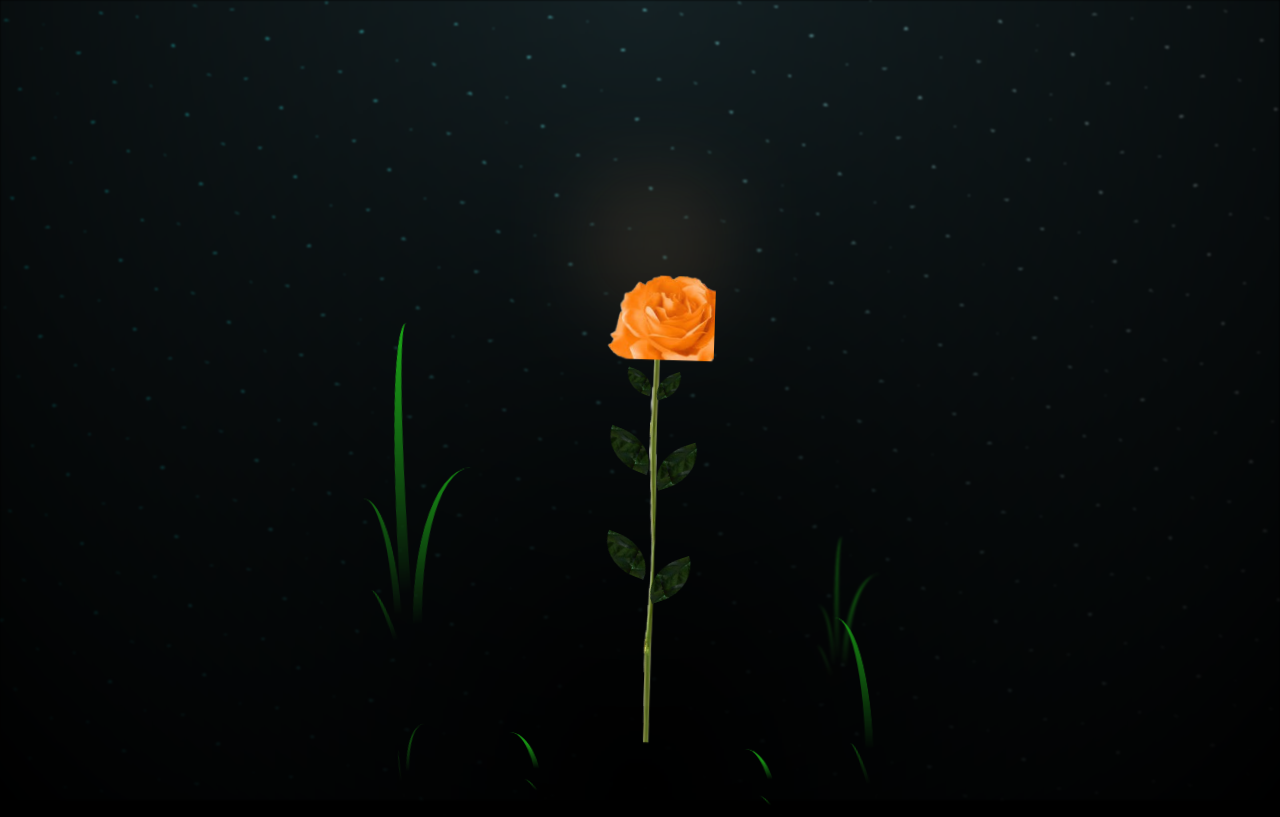
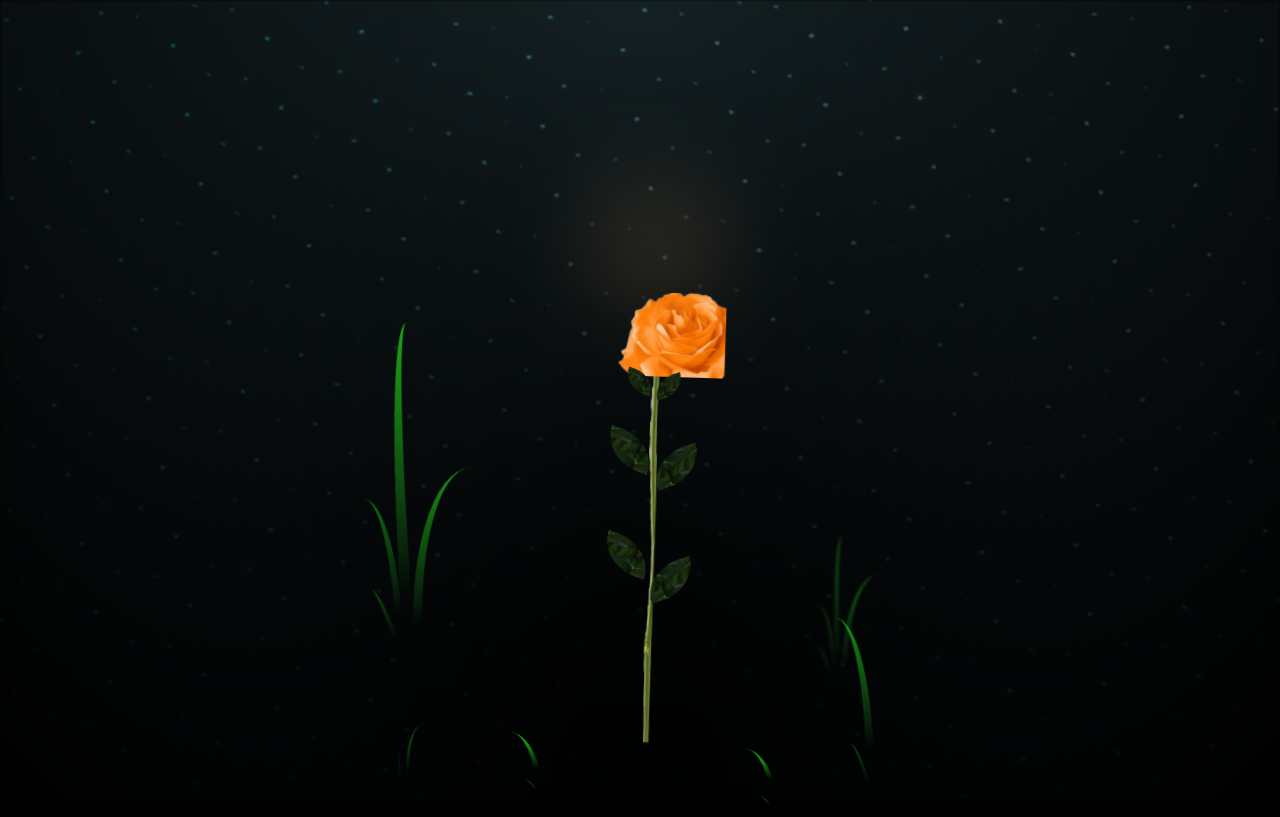
Before and after one commit to cb2eb093-041f-4353-a30e-7e57bb03686f/cb2eb093-041f-4353-a30e-7e57bb03686f.github.io, a plain HTML site: page index.html in a window 1280 px wide. Drawn offline with Linux system fonts and the light colour scheme.

Commit message:
Change css

```diff
--- a/index.html
+++ b/index.html
@@ -354,7 +354,7 @@ body {
 .flower__rose {
   background-image: url('./images/rose.png');
   background-repeat: no-repeat;
-  translate: -9vmin 1.5vmin;
+  translate: -7vmin 4.5vmin;
   min-width: 20vmin;
   min-height: 15vmin;
   @media only screen and (max-width: 500px) {
```
